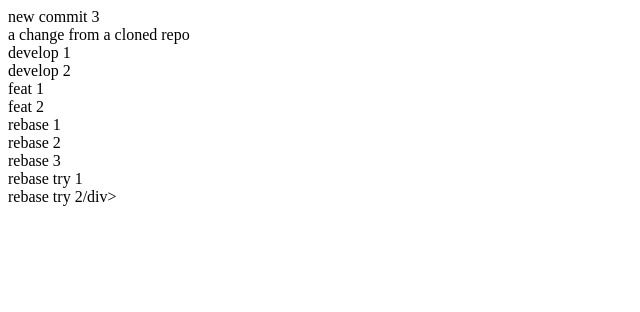
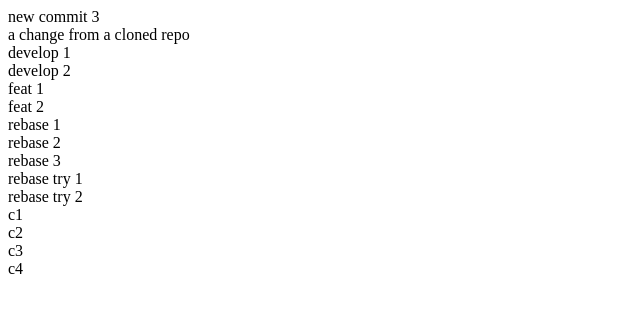
Before and after one commit to henryhe1993/learn-git, a plain HTML site: page index.html in a window 1280 px wide. Shown: the whole page, without its empty margins (0-640 px from the left). Drawn offline with Linux system fonts and the light colour scheme.

Commit message:
finish feature c4

```diff
--- a/index.html
+++ b/index.html
@@ -8,4 +8,9 @@
 <div>rebase 2</div>
 <div>rebase 3</div>
 <div>rebase try 1</div>
-<div>rebase try 2/div>
+<div>rebase try 2</div>
+
+<div>c1</div>
+<div>c2</div>
+<div>c3</div>
+<div>c4</div>
```
